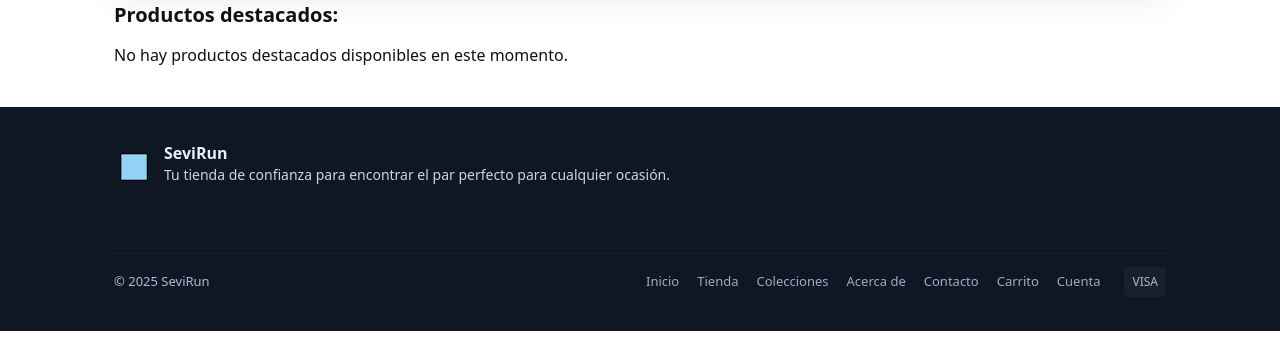
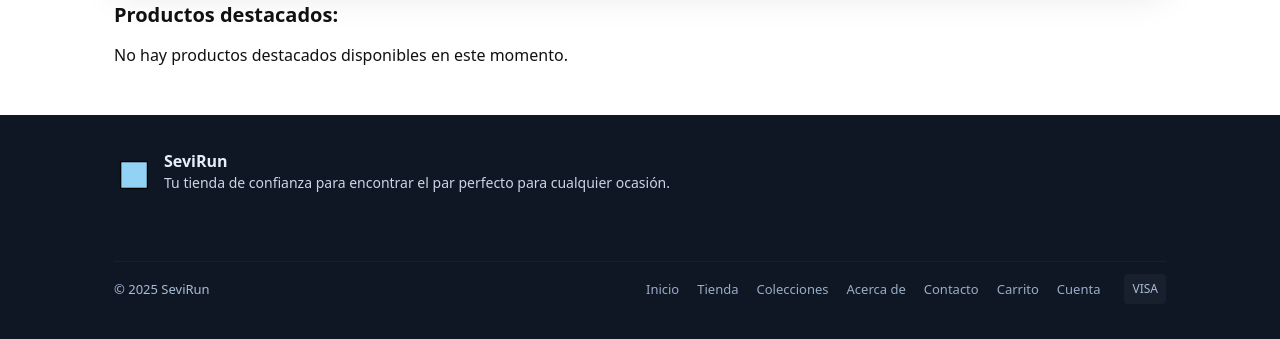
Before and after one commit to grnln/sevirun, a Django app: page / in a window 1280 px wide. Shown: the part 461-800 px from the top of the page. Run offline with Django 5.2, Linux system fonts and the light colour scheme; data that the repository does not hold is empty; some libraries are stand-ins or nearby versions.

Commit message:
fix: solved footer not at page end

```diff
--- a/sevirun/static/css/footer.css
+++ b/sevirun/static/css/footer.css
@@ -3,6 +3,13 @@
     color: #e6eef8;
     padding: 10px 16px;
     font-family: system-ui, -apple-system, "Segoe UI", Roboto, "Helvetica Neue", Arial;
+    margin-top: auto;
+}
+
+body {
+    display: flex;
+    flex-direction: column;
+    min-height: 100vh;
 }
 
 .sevi-footer a {
```
